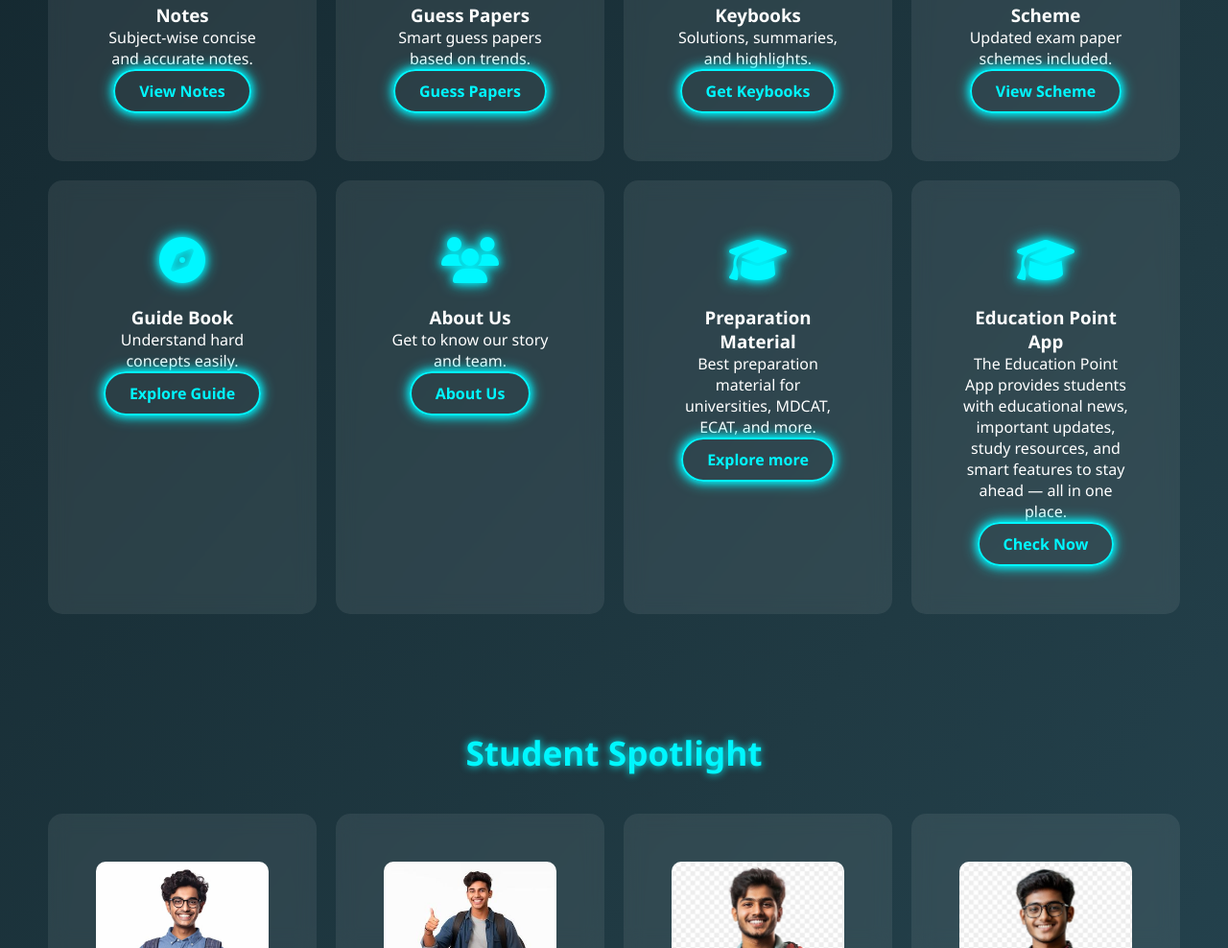
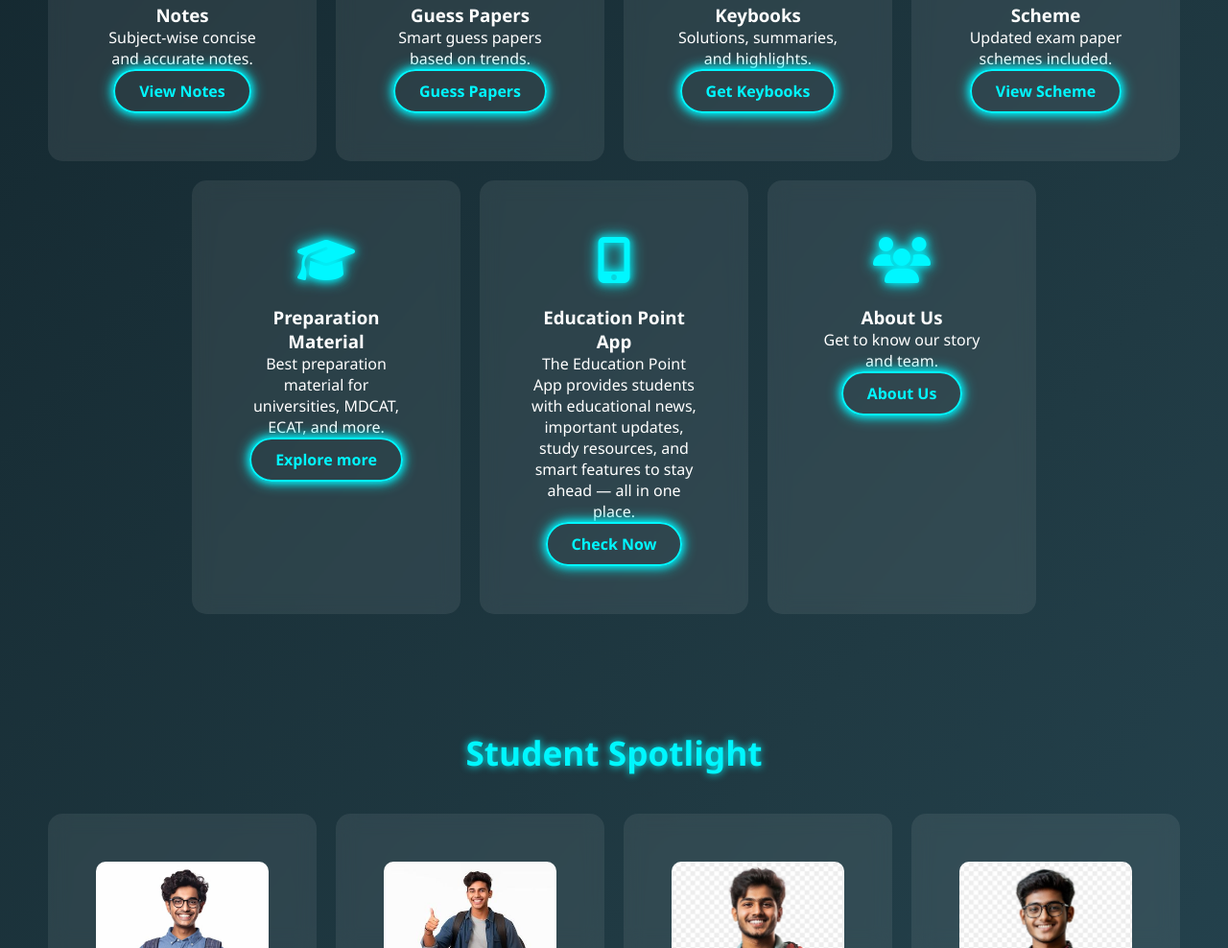
Before and after one commit to EDUCATION-POINT-360/-, a plain HTML site: page index.html in a window 1280 px wide. Shown: the part 1064-2052 px from the top of the page at 96% size. Drawn offline with nearby package versions, Linux system fonts and the light colour scheme.

Commit message:
index.html

```diff
--- a/index.html
+++ b/index.html
@@ -397,21 +397,6 @@
       <p>Updated exam paper schemes included.</p>
       <a href="scheme.html" class="neon-button">View Scheme</a>
     </div>
-
-    <div class="resource-card" data-aos="fade-up">
-      <div class="resource-icon"><i class="fas fa-compass"></i></div>
-      <h3>Guide Book</h3>
-      <p>Understand hard concepts easily.</p>
-      <a href="guidebook.html" class="neon-button">Explore Guide</a>
-    </div>
-
-    <div class="resource-card" data-aos="fade-up">
-      <div class="resource-icon"><i class="fas fa-users"></i></div>
-      <h3>About Us</h3>
-      <p>Get to know our story and team.</p>
-      <a href="ABOUT US.html" class="neon-button">About Us</a>
-    </div>
-
     <div class="resource-card" data-aos="fade-up">
       <div class="resource-icon"><i class="fas fa-graduation-cap"></i></div>
       <h3>Preparation Material</h3>
@@ -419,11 +404,17 @@
       <a href="preparation.html" class="neon-button">Explore more</a>
     </div>
 <div class="resource-card" data-aos="fade-up">
-  <div class="resource-icon"><i class="fas fa-graduation-cap"></i></div>
+  <div class="resource-icon"><i class="fas fa-mobile-alt"></i></div>
   <h3>Education Point App</h3>
   <p>The Education Point App provides students with educational news, important updates, study resources, and smart features to stay ahead — all in one place.</p>
   <a href="Education Point app.html" class="neon-button">Check Now</a>
 </div>
+	  <div class="resource-card" data-aos="fade-up">
+      <div class="resource-icon"><i class="fas fa-users"></i></div>
+      <h3>About Us</h3>
+      <p>Get to know our story and team.</p>
+      <a href="ABOUT US.html" class="neon-button">About Us</a>
+	  </div>
   </div>
 </section>
 
```
